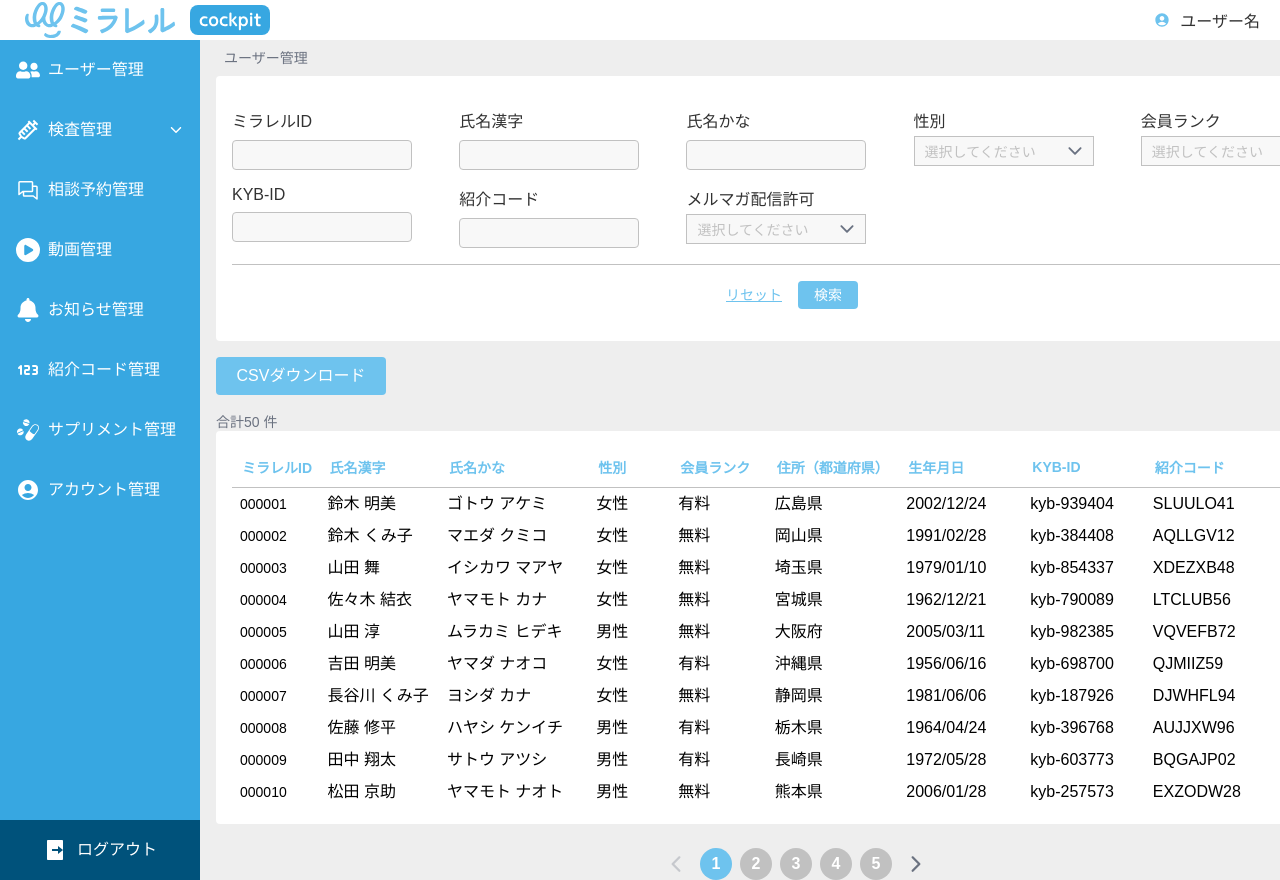
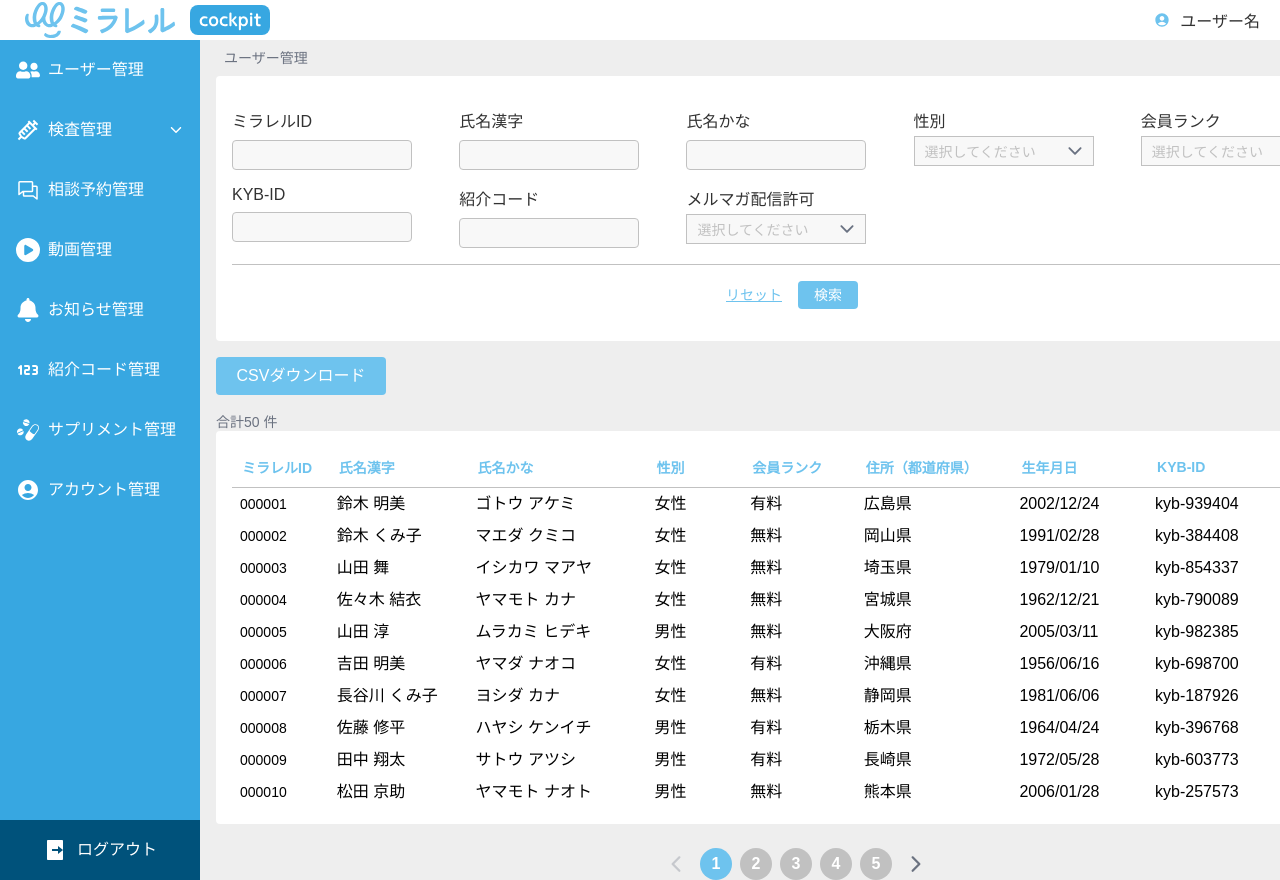
Before and after one commit to ymtakt/nextjs_sample, a Next.js app: page /user-management in a window 1280 px wide. Shown: the top 880 px of the page. Built offline with nearby package versions, Linux system fonts and the light colour scheme.

Commit message:
fix:ユーザー管理画面のテーブル幅修正

```diff
--- a/src/components/general/Tables/UserManagement/index.tsx
+++ b/src/components/general/Tables/UserManagement/index.tsx
@@ -24,7 +24,7 @@ export default function UserTable({ users }: Props) {
     <div className="pl-4">
       <div className="p-4 w-[1160px] h-full bg-cp-white overflow-x-auto mx-auto rounded">
         {/* --- テーブル部分 --- */}
-        <table className="min-w-[1300px] w-full">
+        <table className="min-w-[1500px] w-full">
           <thead>
             <tr className="h-[40px] text-left title-cp-small px-2.5 text-cp-sky-blue bg-cp-white border-cp-soft-gray border-b">
               <th className="w-[92px] pl-2.5">ミラレルID</th>
```
